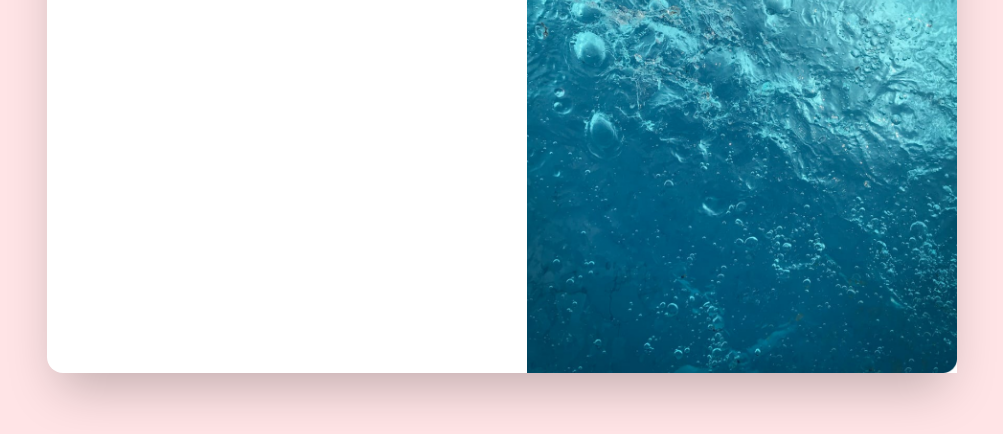
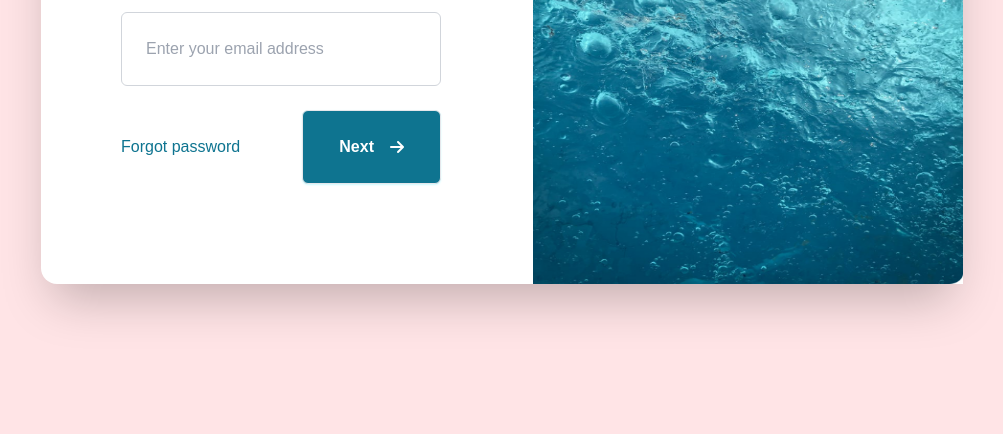
Before and after one commit to Meetkamal256/tailwindcss-projects, a plain HTML site: page login-modal/index.html in a window 1280 px wide. Shown: the part 366-800 px from the top of the page, without its empty margins (138-1141 px from the left). Drawn offline with nearby package versions, Linux system fonts and the light colour scheme.

Commit message:
middle content section done

```diff
--- a/login-modal/index.html
+++ b/login-modal/index.html
@@ -13,11 +13,11 @@
       tailwind.config = {
         theme: {
           fontFamily: {
-              sans: ['Mulish', 'sans-serif'],
-              mono: ['Rokkitt', 'monospace'],
+            sans: ["Mulish", "sans-serif"],
+            mono: ["Rokkitt", "monospace"],
           },
         },
-        }
+      };
     </script>
   </head>
   <body>
@@ -25,23 +25,41 @@
     <div class="flex items-center justify-center min-h-screen bg-rose-100">
       <!-- Card container  -->
       <div
-        class="relative flex flex-col space-y-10 bg-white shadow-2xl rounded-2xl m-6 md:flex-row md:space-y-0 md:m-4"
+        class="relative flex flex-col space-y-10 bg-white shadow-2xl rounded-2xl m-6 md:flex-row md:space-y-0 md:m-6 h-[500px]"
       >
         <!-- left side -->
         <div class="p-6 md:p-20">
+          <!-- top content -->
           <h1 class="text-4xl font-medium mb-5 font-sans">Log In</h1>
           <p class="text-sm font-light text-gray-600 max-w-xs mb-12">
-                Log in to your account to upload or download pictures, videos or music.
+            Log in to your account to upload or download pictures, videos or
+            music.
           </p>
-            <input type="text" placeholder="Enter your email address" class="w-full p-6 border border-gray-300 rounded-md
-            placeholder:font-sans placeholder:font-thin">
+          <input
+            type="text"
+            placeholder="Enter your email address"
+            class="w-full p-6 border border-gray-300 rounded-md placeholder:font-sans placeholder:font-thin"
+          />
+          <!-- middle content -->
+          <div
+            class="flex flex-col items-center justify-between space-y-6 text-center mt-6 md:flex-row md:space-y-0"
+          >
+            <div class="font-thin text-center text-cyan-700">
+              Forgot password
+            </div>
+            <button type="button" class="bg-cyan-700 w-full md:w-auto flex items-center justify-center p-6 space-x-4 font-bold font-sans text-white rounded-md shadow-sm
+            shadow-cyan-100 px-9 hover:bg-opacity-90 hover:shadow-lg border transition duration-150 hover:-translate-y-0.5">
+            <span>Next</span>
+            <i class="fa-solid fa-arrow-right ml-3"></i>
+            </button>
+          </div>
         </div>
 
         <!-- Right side -->
+        <i class="fa-regular fa-x"></i>
         <img src="images/image.jpg" alt="" class="w-[430px] hidden md:block" />
         <!-- close button -->
         <!-- <div class="absolute -top-5">
-            <i class="fa-regular fa-x"></i>
         </div> -->
       </div>
     </div>
```
Lines whose indentation alone changed are shown as unchanged.
